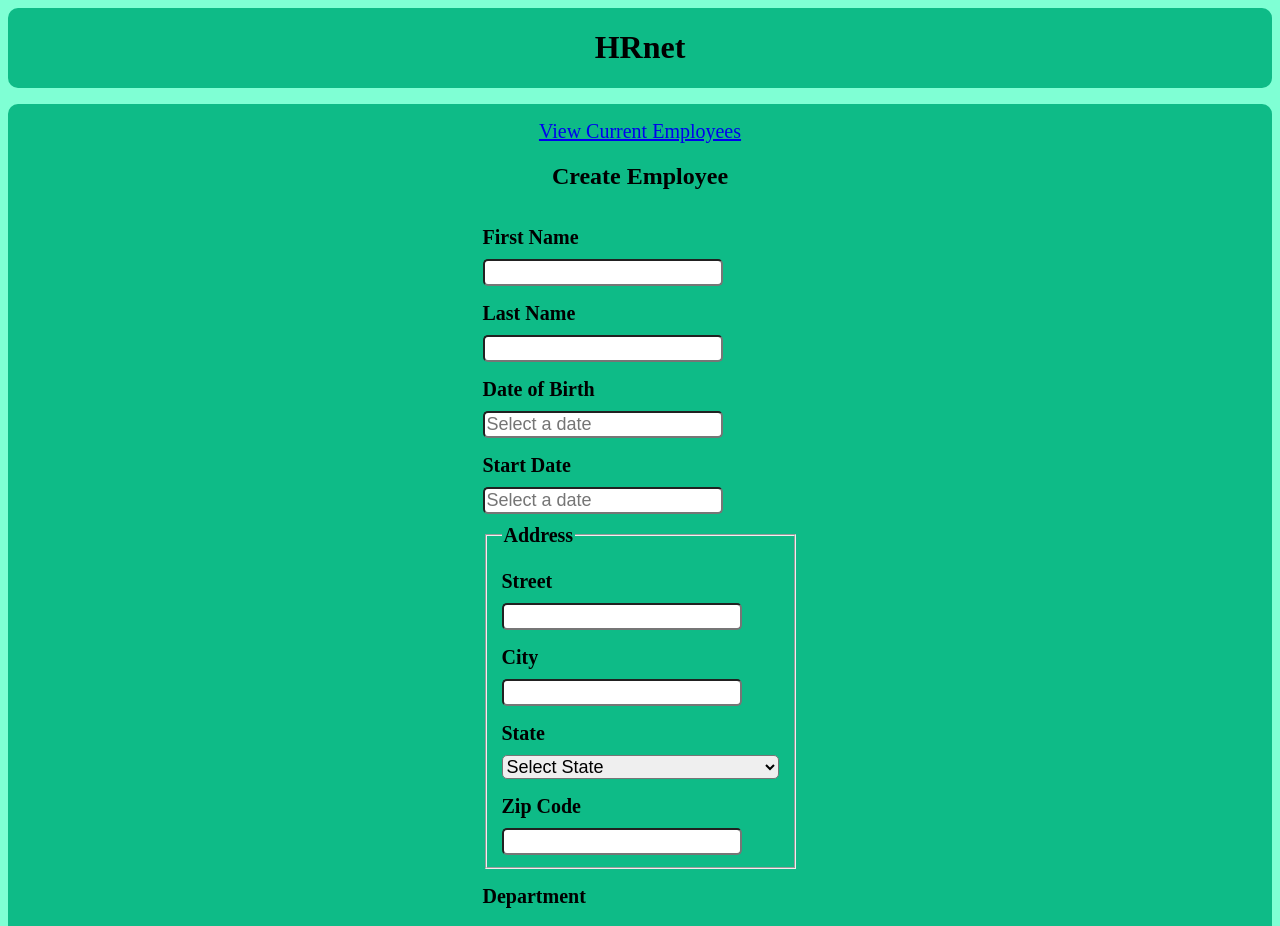
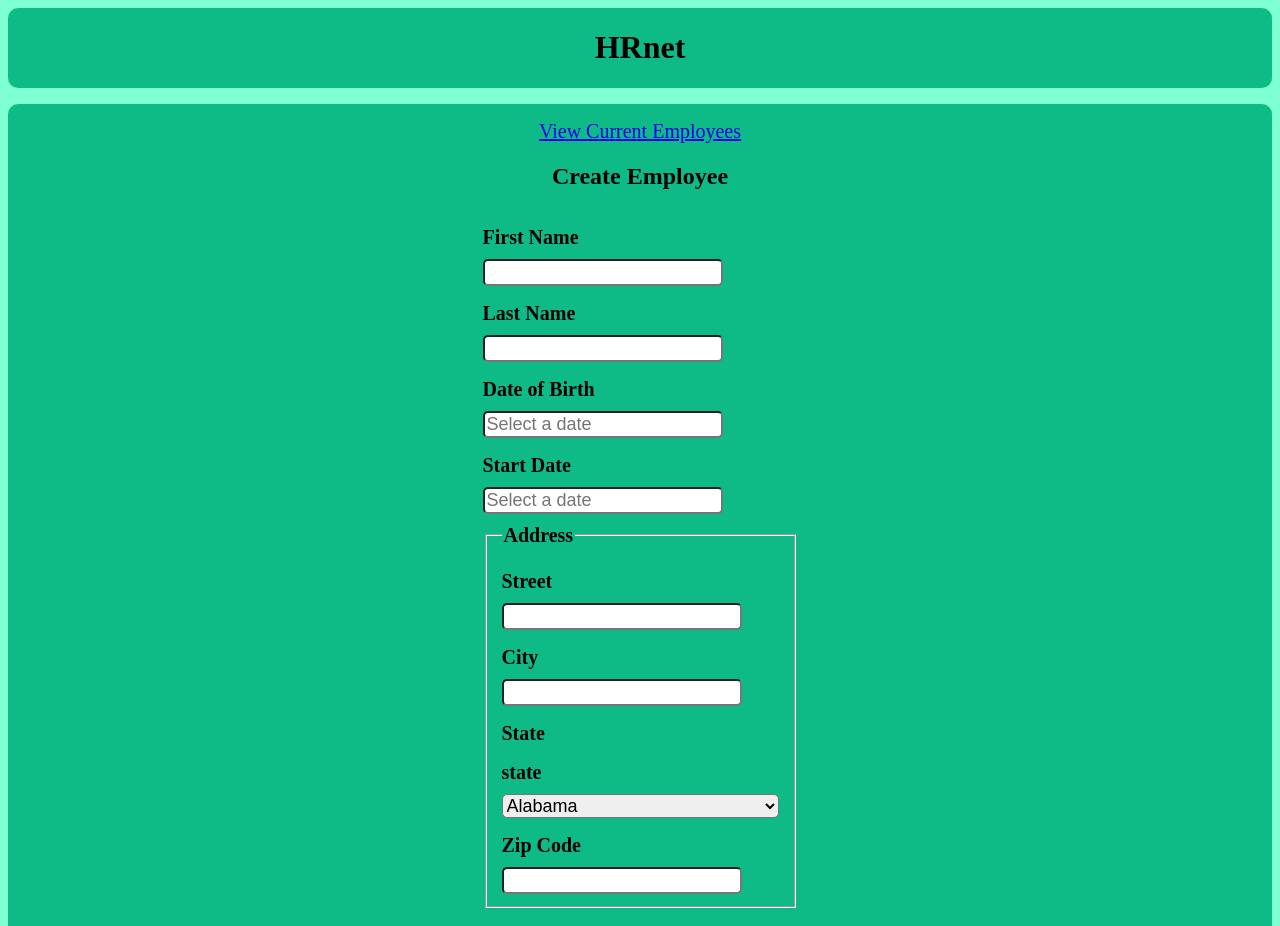
Before and after one commit to woengus/Faites-passer-une-librairie-jQuery-vers-React, a React (Create React App) app: page / in a window 1280 px wide. Shown: the top 926 px of the page. Built offline with nearby package versions, Linux system fonts and the light colour scheme.

Commit message:
dropdown added

```diff
--- a/src/components/Dropdown.js
+++ b/src/components/Dropdown.js
@@ -1,7 +1,18 @@
 import React from "react";
 
-const Dropdown = () => {
-  return <div></div>;
+const Dropdown = ({ label, options, value, onChange, required }) => {
+  return (
+    <div>
+      <label htmlFor={label}>{label}</label>
+      <select id={label} value={value} onChange={onChange} required={required}>
+        {options.map((option) => (
+          <option key={option.value} value={option.value}>
+            {option.label}
+          </option>
+        ))}
+      </select>
+    </div>
+  );
 };
 
 export default Dropdown;
--- a/src/components/FormEmployee.js
+++ b/src/components/FormEmployee.js
@@ -5,6 +5,7 @@ import { NavLink } from "react-router-dom";
 import Modal from "./Modal";
 import DatePicker from "react-datepicker";
 import "react-datepicker/dist/react-datepicker.css";
+import Dropdown from "./Dropdown";
 
 const FormEmployee = () => {
   const dispatch = useDispatch();
@@ -274,7 +275,7 @@ const FormEmployee = () => {
     const jour = String(date.getDate()).padStart(2, "0"); // Ajoute un zéro devant si nécessaire
     const annee = String(date.getFullYear());
 
-    return `${annee}/${mois}/${jour}`;
+    return `${annee}-${mois}-${jour}`;
   };
 
   const handleDateOfBirthChange = (valueDate) => {
@@ -415,20 +416,16 @@ const FormEmployee = () => {
             />
 
             <label htmlFor="state">State</label>
-            <select
-              name="state"
-              id="state"
+            <Dropdown
+              label="state"
+              options={states.map((state) => ({
+                value: state.abbreviation,
+                label: state.name,
+              }))}
               value={state}
               onChange={(e) => setState(e.target.value)}
               required
-            >
-              <option value="">Select State</option>
-              {states.map((state) => (
-                <option key={state.abbreviation} value={state.abbreviation}>
-                  {state.name}
-                </option>
-              ))}
-            </select>
+            />
 
             <label htmlFor="zip-code">Zip Code</label>
             <input
```
